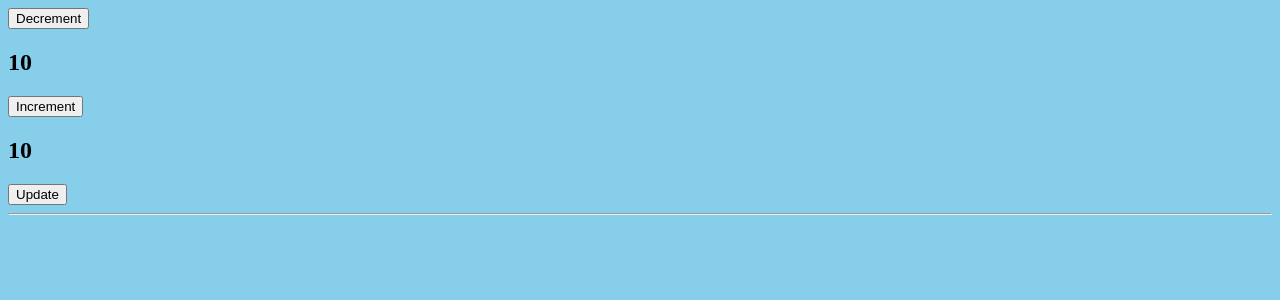
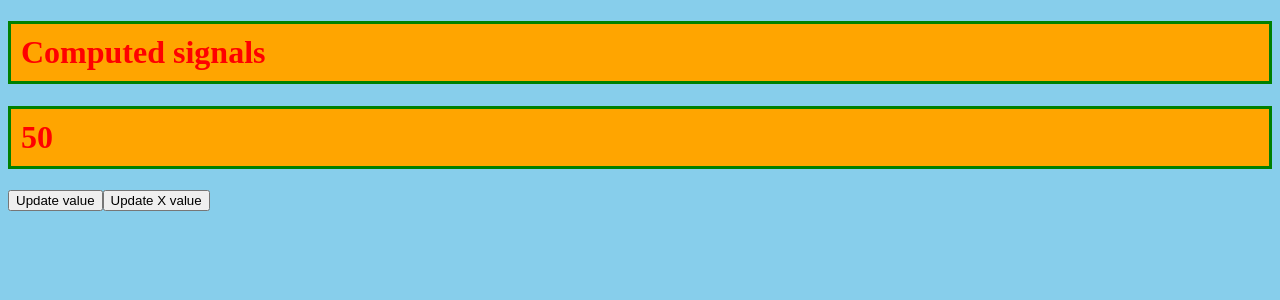
Before and after one commit to Chabsy123/angular-v19-tutorial, an Angular app: page / in a window 1280 px wide. Shown: the top 300 px of the page. Built offline with nearby package versions, Linux system fonts and the light colour scheme.

Commit message:
Add and Test Computed Signal Logic

```diff
--- a/src/app/app.component.html
+++ b/src/app/app.component.html
@@ -216,13 +216,20 @@ type="text" name="user"
 <!-- signals in angular -->
  <!-- <h1>{{data}}</h1> -->
 <!-- have to use it as a function value or else it wont display -->
-<button (click)="updateValue('dec')">Decrement </button>
+<!-- <button (click)="updateValue('dec')">Decrement </button>
 <h2>{{count()}}</h2>
- <button (click)="updateValue('inc')">Increment </button>
+ <button (click)="updateValue('inc')">Increment </button> -->
 
  <!-- data types with signals -->
-  <h2>{{data2()}}</h2>
+  <!-- <h2>{{data2()}}</h2>
   <button (click)="updateValues()">Update</button>
 
-  <br><hr>
+  <br><hr> -->
   <!-- <h2>{{counts()}}</h2> -->
+
+  <!-- computed signals -->
+<h1>Computed signals</h1>
+ <h1>{{z()}}</h1>
+   <button (click)="updateValue()">Update value</button>
+
+   <button (click)="updateXValue()">Update X value</button>
--- a/src/app/app.component.ts
+++ b/src/app/app.component.ts
@@ -173,39 +173,59 @@ export class AppComponent {
 
 // signals in Angular part
 // data = 100;
-count = signal(10);
+// count = signal(10);
 // prints data value or count value in the console
-constructor(){
-  effect(()=>{
-    console.log(this.count());
-  })
-}
+// constructor(){
+//   effect(()=>{
+//     console.log(this.count());
+//   })
+// }
 // basic increment and decrement with the help of signal
-updateValue(val:string){
+// updateValue(val:string){
   // updating normal value
   // this.data = 200
   // updating a signal is not the same way basically.It can be whatever is in the set parameter
   // this.count.set(1000)
 
-  if(val == 'dec'){
-   this.count.set(this.count() - 1)
-  }else{
-    this.count.set(this.count() + 1)
-  }
-}
+//   if(val == 'dec'){
+//    this.count.set(this.count() - 1)
+//   }else{
+//     this.count.set(this.count() + 1)
+//   }
+// }
 // data types with signals
 // to make it contain different data type in a signal
   // data2 = signal<number | string>(10)
   // another way to do it using writable signals using pipes
-  data2: WritableSignal<number>= signal(10)
+  // data2: WritableSignal<number>= signal(10)
   // you can also use computed signals as well
-  counts: Signal<number>=computed(()=>243)
+  // counts: Signal<number>=computed(()=>243)
   // how to define data types with signals
 
-  updateValues(){
+  // updateValues(){
     // updating it to a string or number
     // this.data2.set(true)
     // when updating like this using the update method unlike set method it accepts just one data type
-    this.data2.update(val=>val+10)
+  //   this.data2.update(val=>val+10)
+  // }
+
+  // computed signals
+  // data = computed(()=>21)
+  // count = signal(20)
+
+  x= signal(20);
+  y= signal(30);
+  z= computed(()=>this.x()+this.y());
+// computed or read only signals cannot be updated directly
+  updateValue(){
+
+   console.log(this.z());
+  //  updating the signal
+   this.y.set(100);
+  //  the updated value has no impact on the z unless with the use of computed signals as seen above
+   console.log(this.z());
+  }
+  updateXValue(){
+    this.x.set(1000)
   }
 }
```
